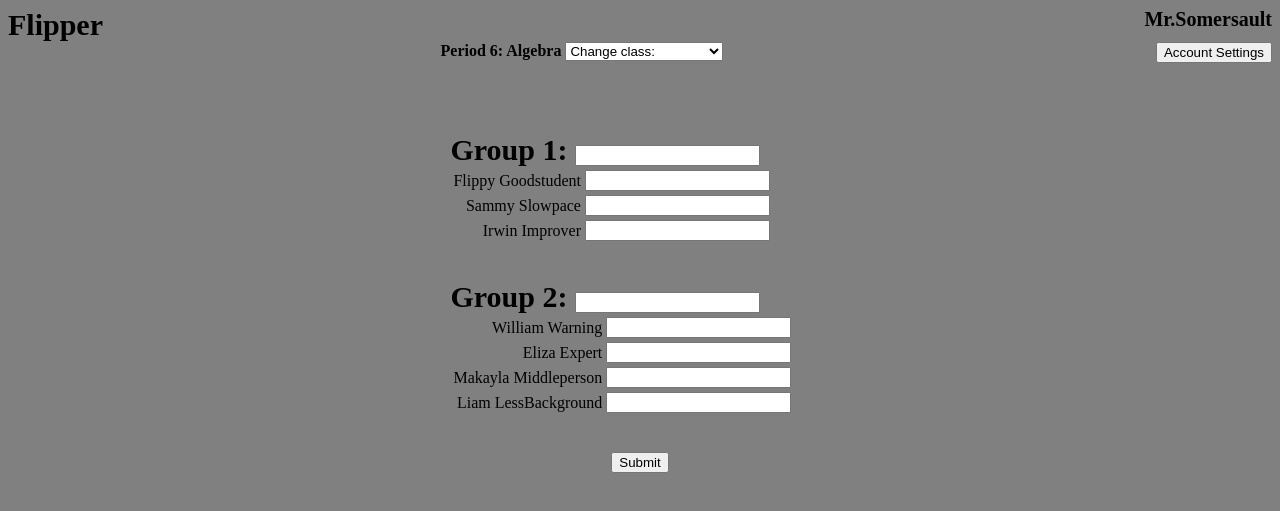
After one commit to jorge-ornelas/designathon, a PHP site: page /grading.html in a window 1280 px wide. The commit adds this page. Shown: the top 511 px of the page. Run offline with PHP 8.4, Linux system fonts and the light colour scheme.

Commit message:
Adding grade submit page, and 'inner' div for centered text

```diff
--- a/des_css.css
+++ b/des_css.css
@@ -17,6 +17,12 @@ header{
 #left{
     float:left;
     padding:30px;
+}
+
+#inner {
+    width: 30%;
+    margin: 0px auto;
+    text-align: center;
 }
 
 #right{
--- /dev/null
+++ b/grading.html
@@ -0,0 +1,85 @@
+<!DOCTYPE html>
+<link rel="stylesheet" type="text/css" href="des_css.css">
+<html>
+<head>
+    <title>Designathon</title>
+</head>
+
+<body>
+
+<header>
+    Flipper
+    <span id="user_name">Mr.Somersault</span>
+</header>
+
+<div id="curr_class">
+    Period 6: Algebra
+    <select id="class_chooser">
+        <option>Change class:</option>
+        <option>
+            Period 5: Algebra
+        </option>
+        <option>
+            Period 2: Trigonometry
+        </option>
+    </select>
+    <button id="acc">Account Settings</button>
+</div>
+
+<br>
+<br>
+
+<div id="inner">
+    <br>
+    <br>
+
+    <header align="left"> Group 1: <input type="text"></header>
+
+    <table border="0">
+	<tr>
+	  <td align="right">Flippy Goodstudent</td>
+	  <td><input type="text"></td>
+	</tr>
+	<tr>
+	  <td align="right">Sammy Slowpace</td>
+	  <td><input type="text"></td>
+	</tr>
+	<tr>
+	  <td align="right">Irwin Improver</td>
+	  <td><input type="text"></td>
+	</tr>
+	</table>
+
+    <br>
+    <br>
+
+     <header align="left"> Group 2: <input type="text"></header>
+
+    <table border="0">
+	<tr>
+	  <td align="right">William Warning</td>
+	  <td><input type="text"></td>
+	</tr>
+	<tr>
+	  <td align="right">Eliza Expert</td>
+	  <td><input type="text"></td>
+	</tr>
+	<tr>
+	  <td align="right">Makayla Middleperson</td>
+	  <td><input type="text"></td>
+	</tr>
+	<tr>
+	  <td align="right">Liam LessBackground</td>
+	  <td><input type="text"></td>
+	</tr>
+	</table>
+
+    <br>
+    <br>
+    <button text-align="center"> Submit </button>
+
+</div>
+
+
+</body>
+</html>
```
